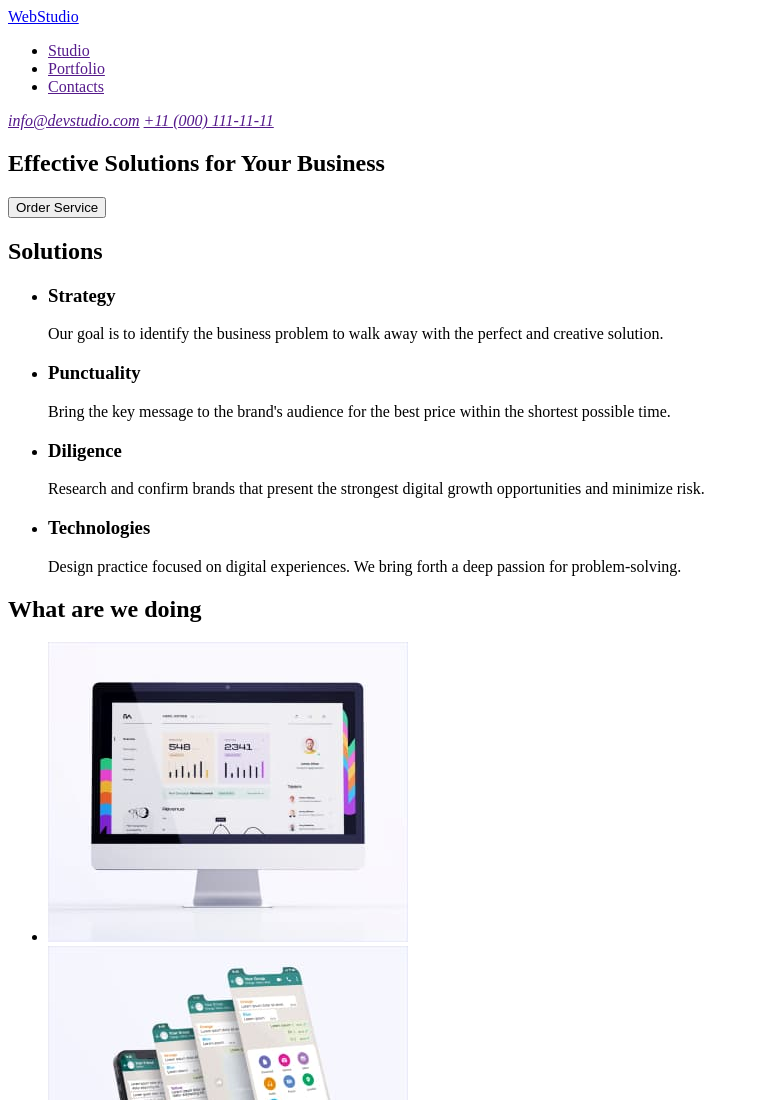
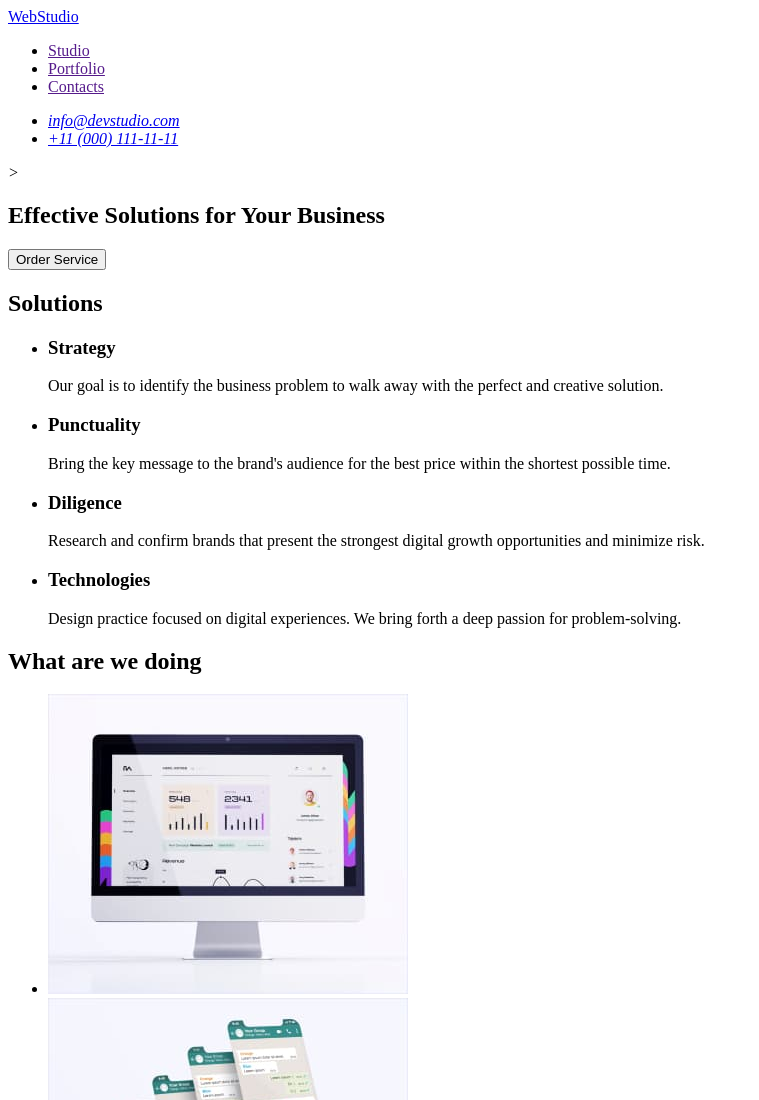
Before and after one commit to Taras38/goit-markup-hw-01, a plain HTML site: page index.html in a window 1280 px wide. Shown: the top 1100 px of the page, without its empty margins (0-759 px from the left). Drawn offline with Linux system fonts and the light colour scheme.

Commit message:
upddate index html file

```diff
--- a/index.html
+++ b/index.html
@@ -17,8 +17,10 @@
             </ul>
         </nav>
         <address>
-            <a href="">info@devstudio.com</a>
-            <a href="">+11 (000) 111-11-11</a>
+            <ul>
+                <li><a href="mailto:info@devstudio.com">info@devstudio.com</a></li>
+                <li><a href="tel:+110001111111">+11 (000) 111-11-11</a></li>
+            </ul>>
         </address>
     </header>
     <main>
@@ -80,7 +82,7 @@
                     <p>Marketing</p>
                 </li>
                 <li>
-                    <img src="./images/img(4).jpg" alt="Daniel">
+                    <img src="./images/img(4).jpg" alt="Daniel" width="264">
                     <h3>Daniel Wilson</h3>
                     <p>UI Designer</p>
                 </li>
@@ -88,7 +90,7 @@
         </section>
     </main>
     <footer>
-        <a href="">WebStudio</a>
+        <a href="./index.html">WebStudio</a>
         <p>Increase the flow of customers and sales for your business with digital marketing & growth solutions.</p>
     </footer>
 </body>
```
